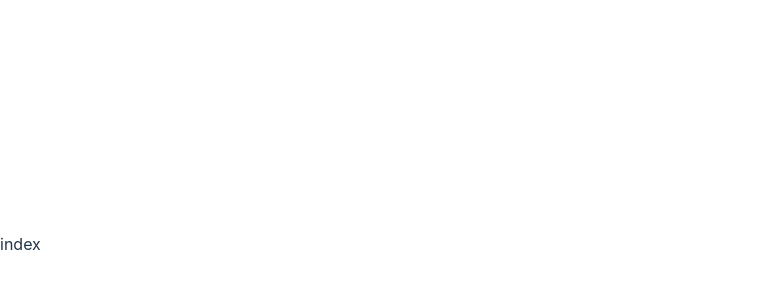
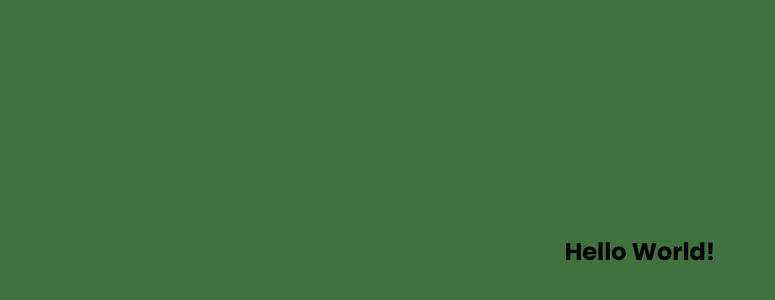
Before and after one commit to AmidV/practice-r-t, a React (Vite) app: page / in a window 1280 px wide. Shown: the part 156-456 px from the top of the page, without its empty margins (0-775 px from the left). Built offline with nearby package versions, Linux system fonts and the light colour scheme.

Commit message:
added css main files

```diff
--- a/src/App.css
+++ /dev/null
@@ -1,41 +0,0 @@
-#root {
-  max-width: 1280px;
-  margin: 0 auto;
-  padding: 2rem;
-  text-align: center;
-}
-
-.logo {
-  height: 6em;
-  padding: 1.5em;
-  will-change: filter;
-}
-.logo:hover {
-  filter: drop-shadow(0 0 2em #646cffaa);
-}
-.logo.react:hover {
-  filter: drop-shadow(0 0 2em #61dafbaa);
-}
-
-@keyframes logo-spin {
-  from {
-    transform: rotate(0deg);
-  }
-  to {
-    transform: rotate(360deg);
-  }
-}
-
-@media (prefers-reduced-motion: no-preference) {
-  a:nth-of-type(2) .logo {
-    animation: logo-spin infinite 20s linear;
-  }
-}
-
-.card {
-  padding: 2em;
-}
-
-.read-the-docs {
-  color: #888;
-}
--- a/src/index.css
+++ /dev/null
@@ -1,70 +0,0 @@
-:root {
-  font-family: Inter, Avenir, Helvetica, Arial, sans-serif;
-  font-size: 16px;
-  line-height: 24px;
-  font-weight: 400;
-
-  color-scheme: light dark;
-  color: rgba(255, 255, 255, 0.87);
-  background-color: #242424;
-
-  font-synthesis: none;
-  text-rendering: optimizeLegibility;
-  -webkit-font-smoothing: antialiased;
-  -moz-osx-font-smoothing: grayscale;
-  -webkit-text-size-adjust: 100%;
-}
-
-a {
-  font-weight: 500;
-  color: #646cff;
-  text-decoration: inherit;
-}
-a:hover {
-  color: #535bf2;
-}
-
-body {
-  margin: 0;
-  display: flex;
-  place-items: center;
-  min-width: 320px;
-  min-height: 100vh;
-}
-
-h1 {
-  font-size: 3.2em;
-  line-height: 1.1;
-}
-
-button {
-  border-radius: 8px;
-  border: 1px solid transparent;
-  padding: 0.6em 1.2em;
-  font-size: 1em;
-  font-weight: 500;
-  font-family: inherit;
-  background-color: #1a1a1a;
-  cursor: pointer;
-  transition: border-color 0.25s;
-}
-button:hover {
-  border-color: #646cff;
-}
-button:focus,
-button:focus-visible {
-  outline: 4px auto -webkit-focus-ring-color;
-}
-
-@media (prefers-color-scheme: light) {
-  :root {
-    color: #213547;
-    background-color: #ffffff;
-  }
-  a:hover {
-    color: #747bff;
-  }
-  button {
-    background-color: #f9f9f9;
-  }
-}
--- a/src/views/App/index.module.scss
+++ b/src/views/App/index.module.scss
@@ -0,0 +1,4 @@
+.container {
+    margin: 0 auto;
+    align-items: center;
+}
--- a/src/views/App/index.tsx
+++ b/src/views/App/index.tsx
@@ -1,8 +1,11 @@
 import React from 'react';
+import styles from './index.module.scss';
 
 const App: React.FC = () => {
   return (
-    <div>index</div>
+    <article className={styles.container}>
+        <h1>Hello World!</h1>
+    </article>
   )
 }
 
--- /dev/null
+++ b/src/views/styles/common.scss
@@ -0,0 +1,12 @@
+@import url('https://fonts.googleapis.com/css2?family=Poppins:wght@100;300;700&display=swap');
+
+body {
+    font: 16px/1.4 'Poppins', sans-serif;
+    background: #3f723f;
+    min-height: 100vh;
+    padding: 1rem;
+    box-sizing: border-box;
+    display: flex;
+    align-items: center;
+    justify-content: center;
+}
--- /dev/null
+++ b/src/views/styles/reset.scss
@@ -0,0 +1,23 @@
+/* HTML5 display-role for older browsers */
+
+article, aside, details, figcaption, figure, footer, header, hgroup, menu, nav, section {
+    display: block;
+}
+body {
+    line-height: 1;
+}
+ol, ul {
+    list-style: none;
+}
+blockquote, q {
+    quotes: none;
+}
+blockquote:before, blockquote:after,
+q:before, q:after {
+    content: '';
+    content: none;
+}
+table {
+    border-collapse: collapse;
+    border-spacing: 0;
+}
```
Also changed, not shown: src/App.tsx (deleted, +0 -25 lines), src/main.tsx (+7 -5 lines).
